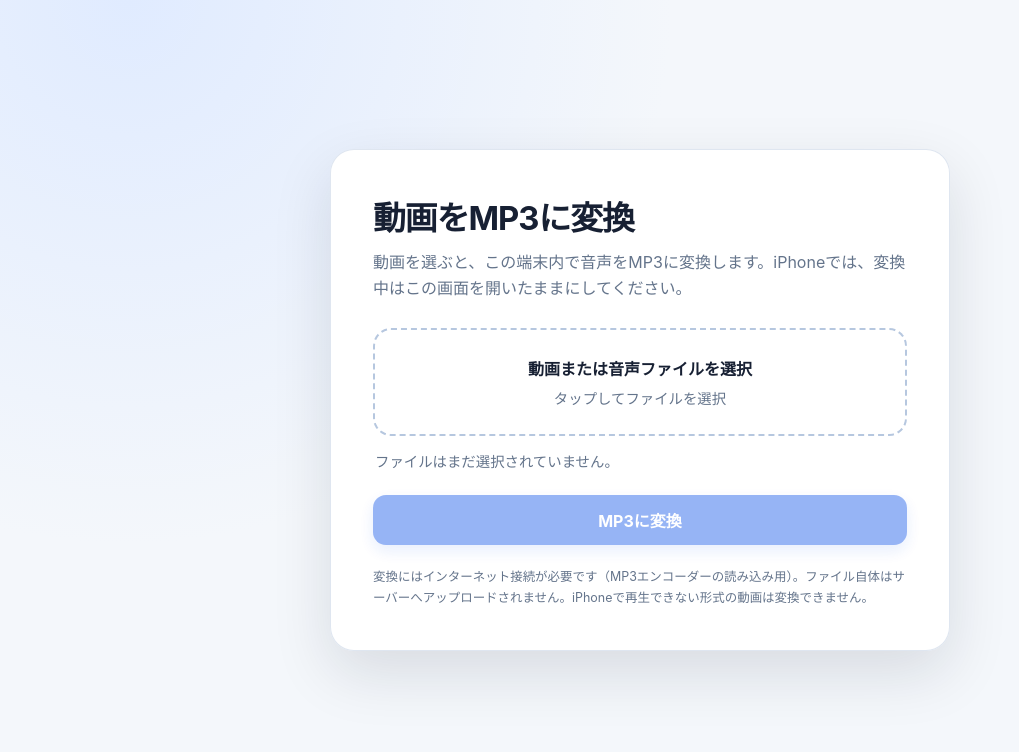
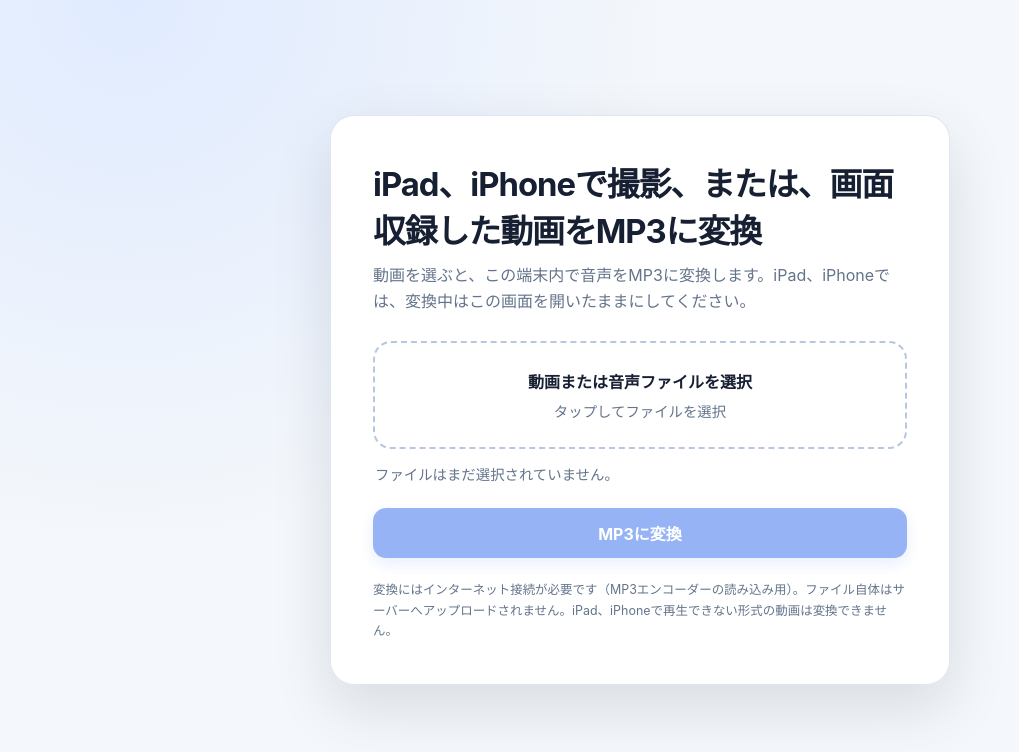
Before and after one commit to nakatasapporo-create/dougatomp3, a plain HTML site: page index.html in a window 1280 px wide. Shown: the whole page, without its empty margins (0-1019 px from the left). Drawn offline with Linux system fonts and the light colour scheme.

Commit message:
Update index.html

```diff
--- a/index.html
+++ b/index.html
@@ -116,8 +116,8 @@
 </head>
 <body>
   <main>
-    <h1>動画をMP3に変換</h1>
-    <p class="lead">動画を選ぶと、この端末内で音声をMP3に変換します。iPhoneでは、変換中はこの画面を開いたままにしてください。</p>
+    <h1>iPad、iPhoneで撮影、または、画面収録した動画をMP3に変換</h1>
+    <p class="lead">動画を選ぶと、この端末内で音声をMP3に変換します。iPad、iPhoneでは、変換中はこの画面を開いたままにしてください。</p>
 
     <label class="picker" id="picker">
       <input id="fileInput" type="file" accept="video/*,audio/*">
@@ -136,7 +136,7 @@
       <p class="status" id="status" aria-live="polite"></p>
     </div>
 
-    <p class="note">変換にはインターネット接続が必要です（MP3エンコーダーの読み込み用）。ファイル自体はサーバーへアップロードされません。iPhoneで再生できない形式の動画は変換できません。</p>
+    <p class="note">変換にはインターネット接続が必要です（MP3エンコーダーの読み込み用）。ファイル自体はサーバーへアップロードされません。iPad、iPhoneで再生できない形式の動画は変換できません。</p>
   </main>
 
   <script>
@@ -235,7 +235,7 @@
 
       function readableMediaError(video) {
         const code = video.error && video.error.code;
-        if (code === 4) return 'このiPhone Safariでは再生できない動画形式です。MP4（H.264/AAC）など、iPhoneで再生できる形式を使ってください。';
+        if (code === 4) return 'このiPad、iPhone Safariでは再生できない動画形式です。MP4（H.264/AAC）など、iPad、iPhoneで再生できる形式を使ってください。';
         if (code === 3) return '動画の音声をデコードできませんでした。別の動画形式でお試しください。';
         return '動画を読み込めませんでした。ファイルが壊れていないか確認してください。';
       }
@@ -339,7 +339,7 @@
             if (playbackError) throw playbackError;
           } catch (error) {
             if (error && error.type === 'error') throw new Error(readableMediaError(video));
-            throw new Error('iPhoneの音声再生を開始できませんでした。もう一度「MP3に変換」をタップしてください。');
+            throw new Error('iPad、iPhoneの音声再生を開始できませんでした。もう一度「MP3に変換」をタップしてください。');
           }
           await playbackEnded;
           if (cancelled) throw new DOMException('Cancelled', 'AbortError');
```
